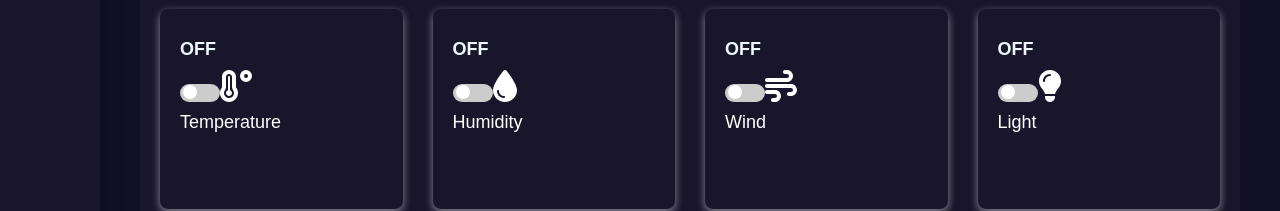
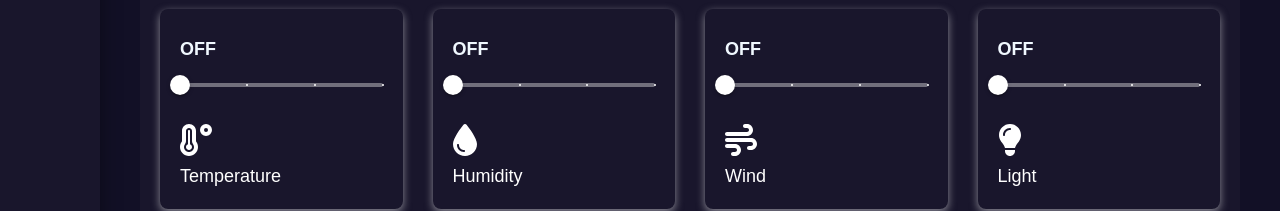
Before and after one commit to Ngannguyen0308/controlDashboard_IOT, a React (Create React App) app: page / in a window 1280 px wide. Shown: the part 371-582 px from the top of the page. Built offline with nearby package versions, Linux system fonts and the light colour scheme; no server answers.

Commit message:
update box element

```diff
--- a/src/Components/BoxElement.css
+++ b/src/Components/BoxElement.css
@@ -108,7 +108,6 @@
 
 .switch {
   position: relative;
-  display: inline-block;
   width: 40px;
 }
 
@@ -144,7 +143,7 @@
 }
 
 input:checked + .slider {
-  background-color: #2196f3;
+  background-color: white;
 }
 
 input:checked + .slider:before {
--- a/src/Components/BoxElement.js
+++ b/src/Components/BoxElement.js
@@ -1,5 +1,6 @@
 import React, { useState } from "react";
 import { FontAwesomeIcon } from "@fortawesome/react-fontawesome";
+import Slider from '@mui/material/Slider';
 import {
   faTemperatureHigh,
   faTint,
@@ -16,11 +17,22 @@ function BoxElement() {
     light: false,
   });
 
-  const handleToggle = (key) => {
-    setStatus((prevState) => ({
-      ...prevState,
-      [key]: !prevState[key],
+  // const handleToggle = (key) => {
+  //   setStatus((prevState) => ({
+  //     ...prevState,
+  //     [key]: !prevState[key],
+  //   }));
+  // };
+
+  const handleToggle = (type, value) => {
+    setStatus((prevStatus) => ({
+      ...prevStatus,
+      [type]: value,
     }));
+  };
+
+  const handleSliderChange = (event, newValue) => {
+    handleToggle('temperature', newValue);
   };
 
   return (
@@ -28,60 +40,159 @@ function BoxElement() {
       <div className="box">
         <div className="switchOn">{status.temperature ? "ON" : "OFF"}</div>
         <label className="switch">
-          <input
+          {/* <input
             type="checkbox"
             checked={status.temperature}
             readOnly
             onClick={() => handleToggle("temperature")}
+          /> */}
+          <Slider
+            value={status.temperature}
+            defaultValue={0}
+            min={0}
+            max={3}
+            step={1}
+            shiftStep={1}
+            marks
+            onChange={handleSliderChange}
+            valueLabelDisplay="auto"
+            aria-labelledby="discrete-slider"
+
+            sx={{
+              color: 'white',  // Change track and thumb color
+              '& .MuiSlider-thumb': {
+                borderColor: 'white', // Change thumb border color
+              },
+              '& .MuiSlider-rail': {
+                color: 'white',  // Change rail color
+              },
+              '& .MuiSlider-mark': {
+                color: 'white',  // Change marks color
+              }
+            }}
           />
-          <span className="slider"></span>
         </label>
-        <FontAwesomeIcon icon={faTemperatureHigh} size="2x" color="white" />
+        <FontAwesomeIcon icon={faTemperatureHigh} size="2x" color="white" style={{ marginTop: '20px' }} />
         <div className="factor">Temperature</div>
       </div>
 
       <div className="box">
         <div className="switchOn">{status.humidity ? "ON" : "OFF"}</div>
         <label className="switch">
-          <input
+          {/* <input
             type="checkbox"
             checked={status.humidity}
             readOnly
             onClick={() => handleToggle("humidity")}
+          /> */}
+          {/* <span className="slider"></span> */}
+          <Slider
+            value={status.humidity}
+            defaultValue={0}
+            min={0}
+            max={3}
+            step={1}
+            shiftStep={1}
+            marks
+            onChange={handleSliderChange}
+            valueLabelDisplay="auto"
+            aria-labelledby="discrete-slider"
+
+            sx={{
+              color: 'white',  // Change track and thumb color
+              '& .MuiSlider-thumb': {
+                borderColor: 'white', // Change thumb border color
+              },
+              '& .MuiSlider-rail': {
+                color: 'white',  // Change rail color
+              },
+              '& .MuiSlider-mark': {
+                color: 'white',  // Change marks color
+              }
+            }}
           />
-          <span className="slider"></span>
         </label>
-        <FontAwesomeIcon icon={faTint} size="2x" color="white" />
+        <FontAwesomeIcon icon={faTint} size="2x" color="white" style={{ marginTop: '20px' }} />
         <div className="factor">Humidity</div>
       </div>
 
       <div className="box">
         <div className="switchOn">{status.wind ? "ON" : "OFF"}</div>
         <label className="switch">
-          <input
+          {/* <input
             type="checkbox"
             checked={status.wind}
             readOnly
             onClick={() => handleToggle("wind")}
+          /> */}
+          {/* <span className="slider"></span> */}
+          <Slider
+            value={status.wind}
+            defaultValue={0}
+            min={0}
+            max={3}
+            step={1}
+            shiftStep={1}
+            marks
+            onChange={handleSliderChange}
+            valueLabelDisplay="auto"
+            aria-labelledby="discrete-slider"
+
+            sx={{
+              color: 'white',  // Change track and thumb color
+              '& .MuiSlider-thumb': {
+                borderColor: 'white', // Change thumb border color
+              },
+              '& .MuiSlider-rail': {
+                color: 'white',  // Change rail color
+              },
+              '& .MuiSlider-mark': {
+                color: 'white',  // Change marks color
+              }
+            }}
           />
-          <span className="slider"></span>
         </label>
-        <FontAwesomeIcon icon={faWind} size="2x" color="white" />
+        <FontAwesomeIcon icon={faWind} size="2x" color="white" style={{ marginTop: '20px' }} />
         <div className="factor">Wind</div>
       </div>
 
       <div className="box">
         <div className="switchOn">{status.light ? "ON" : "OFF"}</div>
         <label className="switch">
-          <input
+          {/* <input
             type="checkbox"
             checked={status.light}
             readOnly
             onClick={() => handleToggle("light")}
+          /> */}
+          {/* <span className="slider"></span> */}
+          <Slider
+            value={status.light}
+            defaultValue={0}
+            min={0}
+            max={3}
+            step={1}
+            shiftStep={1}
+            marks
+            onChange={handleSliderChange}
+            valueLabelDisplay="auto"
+            aria-labelledby="discrete-slider"
+
+            sx={{
+              color: 'white',  // Change track and thumb color
+              '& .MuiSlider-thumb': {
+                borderColor: 'white', // Change thumb border color
+              },
+              '& .MuiSlider-rail': {
+                color: 'white',  // Change rail color
+              },
+              '& .MuiSlider-mark': {
+                color: 'white',  // Change marks color
+              }
+            }}
           />
-          <span className="slider"></span>
         </label>
-        <FontAwesomeIcon icon={faLightbulb} size="2x" color="white" />
+        <FontAwesomeIcon icon={faLightbulb} size="2x" color="white" style={{ marginTop: '20px' }} />
         <div className="factor">Light</div>
 
       </div>
```
